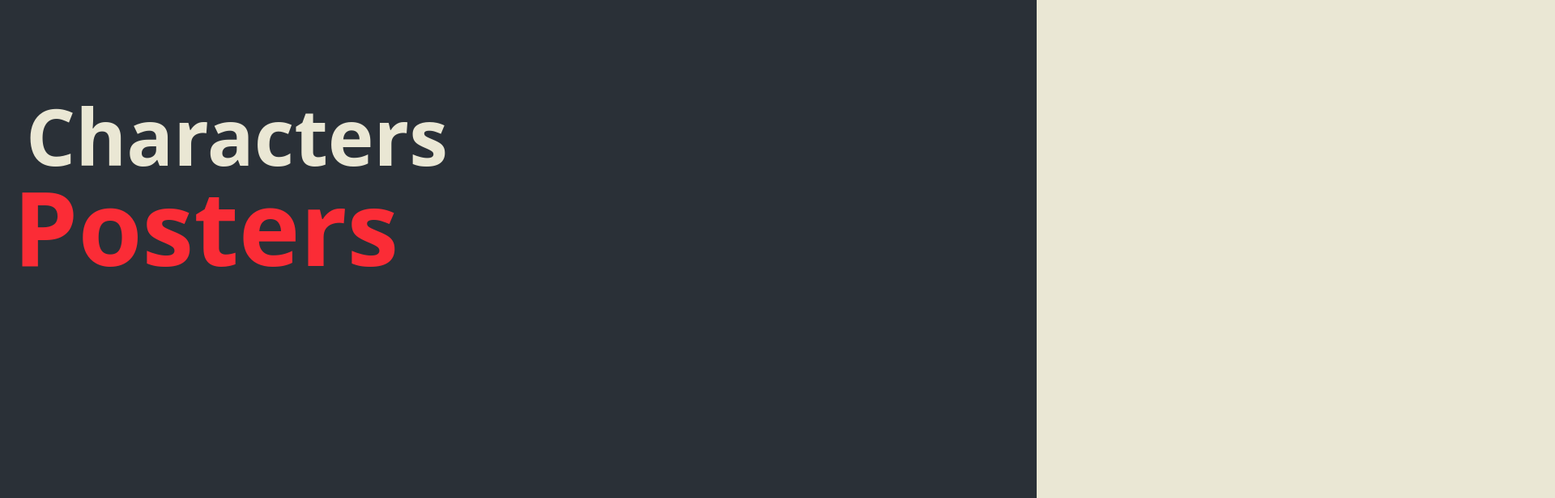
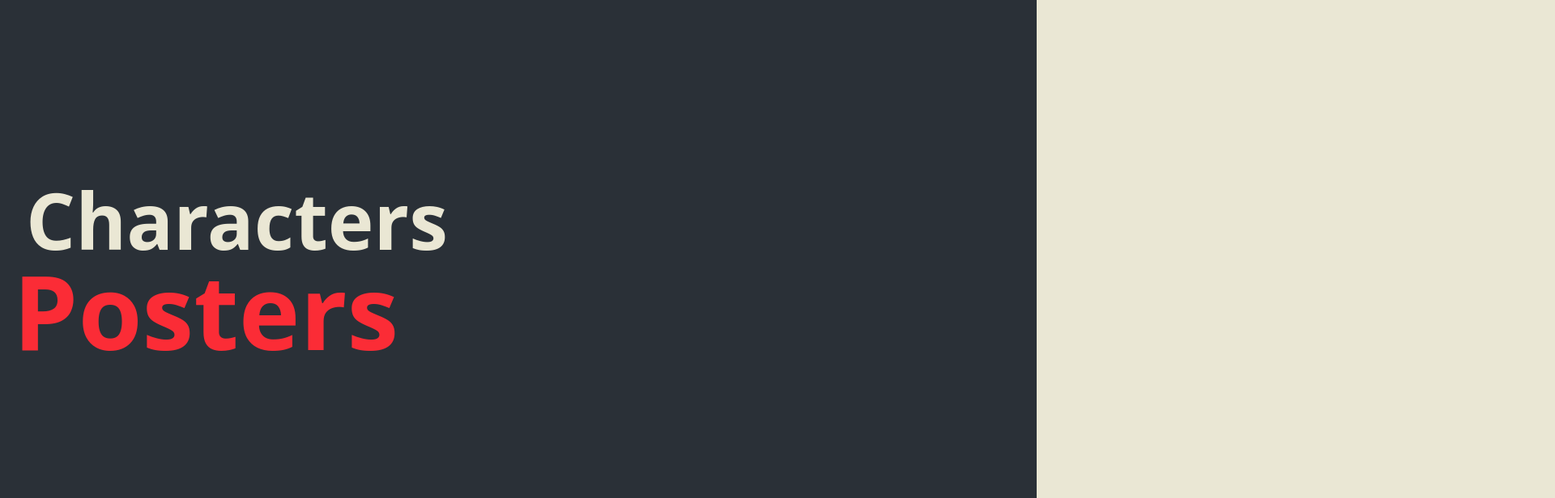
Before and after one commit to Imranelaf/cars, a React (Vite) app: page / in a window 1280 px wide. Shown: the part 4680-5296 px from the top of the page at 81% size, 1920 px wide, since content can reach past the window. Built offline with nearby package versions, Linux system fonts and the light colour scheme; a web font is replaced by a local one.

Commit message:
fix: Adjust layout and spacing of Hero component on Home page

```diff
--- a/src/components/Hero/Hero.tsx
+++ b/src/components/Hero/Hero.tsx
@@ -1,16 +1,18 @@
-import Slogan from "../components/Home_helper/Slogan";
-import VideosCards from "../components/Home_helper/VideosCards";
-import Images from "../components/Home_helper/ImagesPosters";
-import HitUsUp from "../components/Home_helper/HitUsUp";
+
 import { useRef, useState } from "react";
-import VideoPlay from "../components/services/VideoPlay";
+import VideoPlay from "./services/VideoPlay";
+import VideosCards from "./components/VideosCards";
+import Slogan from "./components/Slogan";
+import Images from "./components/ImagesPosters";
+import HitUsUp from "./components/HitUsUp";
+
 
 export default function Hero() {
     const [video, setVideo] = useState<string>()
     const videoPlayerRef = useRef(null)
 
   return (
-    <div className="relative bgColor h-max heroContainer  w-fit h-screen flex">
+    <div className="relative h-fit heroContainer w-fit">
       <div ref={videoPlayerRef}>
         {video && <VideoPlay link={video} setVideo={setVideo} />}
       </div>
--- a/src/pages/Home.tsx
+++ b/src/pages/Home.tsx
@@ -1,22 +1,17 @@
-import { useState } from "react";
-import HitUsUp from "../components/Hero/components/HitUsUp";
-import Images from "../components/Hero/components/ImagesPosters";
-import Slogan from "../components/Hero/components/Slogan";
-import VideosCards from "../components/Hero/components/VideosCards";
-import VideoPlay from "../components/Hero/services/VideoPlay";
+import Hero from "../components/Hero/Hero";
+import NavBar from "../components/NavBar";
+
 
 
 export default function Home() {
-    const [video, setVideo] = useState<string>()
 
   return (
-    <div className="relative bgColor h-max  w-full overflow-x-hidden">
-      {video && <VideoPlay  link={video} setVideo={setVideo}/>}
-      <Slogan />
-      <VideosCards setVideo={setVideo} />
-      <Images />
-      <HitUsUp />
+    <section className="bgColor w-full h-fit">
+      <div className="p-5">
+        <NavBar />
+      </div>
+       <Hero />
+    </section>
 
-    </div>
   );
 }
```
